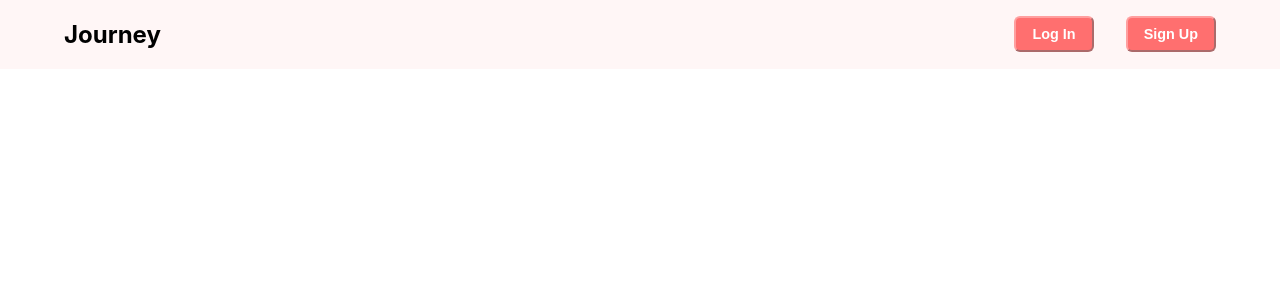
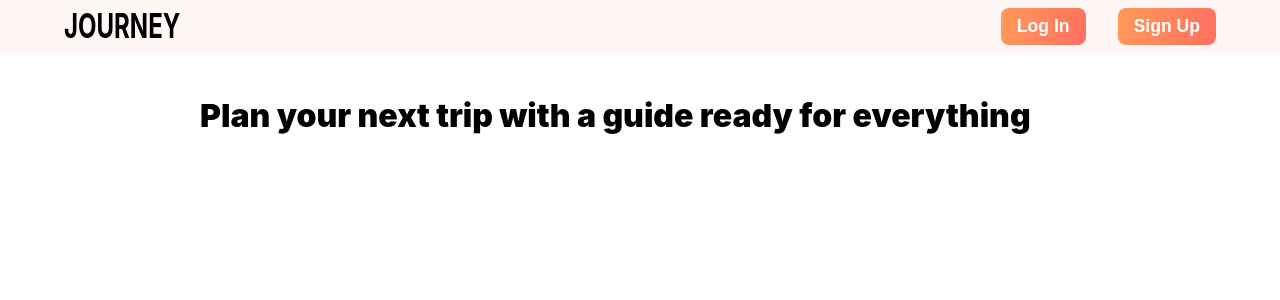
Before and after one commit to amichaeel/journey, a React (Create React App) app in the folder client/: page / in a window 1280 px wide. Shown: the top 300 px of the page. Built offline with nearby package versions, Linux system fonts and the light colour scheme; no server answers.

Commit message:
make top navbar a little prettier

```diff
--- a/client/src/App.css
+++ /dev/null
@@ -1,38 +0,0 @@
-.App {
-  text-align: center;
-}
-
-.App-logo {
-  height: 40vmin;
-  pointer-events: none;
-}
-
-@media (prefers-reduced-motion: no-preference) {
-  .App-logo {
-    animation: App-logo-spin infinite 20s linear;
-  }
-}
-
-.App-header {
-  background-color: #282c34;
-  min-height: 100vh;
-  display: flex;
-  flex-direction: column;
-  align-items: center;
-  justify-content: center;
-  font-size: calc(10px + 2vmin);
-  color: white;
-}
-
-.App-link {
-  color: #61dafb;
-}
-
-@keyframes App-logo-spin {
-  from {
-    transform: rotate(0deg);
-  }
-  to {
-    transform: rotate(360deg);
-  }
-}
--- a/client/src/components/NavButton/NavButton.css
+++ b/client/src/components/NavButton/NavButton.css
@@ -1,10 +1,30 @@
-.navbutton{
-  font-size: 0.9rem;
+:root {
+  --col-shadow: #00000045;
+}
+
+.navbutton {
+  font-size: 1.1rem;
   font-weight: bold;
-  background-color: #FF6F6F;
-  border-color: #FF9F9F;
-  color: #FFFFFF;
-  border-radius: 6px;
+  background: linear-gradient(
+    105deg,
+    rgba(255, 154, 89, 1) 0%,
+    rgba(255, 111, 96, 1) 100%
+  );
+  border: none;
+  box-shadow: none;
+  color: #ffffff;
+  border-radius: 8px;
   padding: 8px 16px;
   margin-left: 2rem;
+
+  transition-duration: 250ms;
 }
+
+.navbutton:hover {
+  background-color: rgb(255, 111, 96);
+  box-shadow: 3px 3px 3px 1px var(--col-shadow);
+}
+
+.navbutton:active {
+  box-shadow: none;
+}
--- a/client/src/components/TopNavBar/TopNavBar.css
+++ b/client/src/components/TopNavBar/TopNavBar.css
@@ -1,10 +1,10 @@
 :root {
-  --side-margins: 4rem;
+  --side-margins: 5%;
 }
 
 .navbar {
   align-items: center;
-  background-color: #FFF6F6;
+  background-color: #fff6f6;
   display: flex;
   justify-content: space-between;
   width: 100%;
@@ -17,10 +17,16 @@
 }
 
 .navtitle {
+  font-weight: 750;
+  margin: 0;
   margin-left: var(--side-margins);
+  text-transform: uppercase;
+  transform: scaleY(1.4);
 }
 
 .navmenu {
+  padding: 0;
+  margin: 8px;
   display: flex;
   flex-direction: row;
   justify-content: flex-end;
--- a/client/src/components/TopNavBar/TopNavBar.js
+++ b/client/src/components/TopNavBar/TopNavBar.js
@@ -1,6 +1,6 @@
-import './TopNavBar.css'
-import LoginButton from '../NavButton/LoginButton';
-import SignupButton from '../NavButton/SignupButton';
+import "./TopNavBar.css";
+import LoginButton from "../NavButton/LoginButton";
+import SignupButton from "../NavButton/SignupButton";
 
 function TopNavBar() {
   return (
--- a/client/src/index.css
+++ b/client/src/index.css
@@ -1,13 +1,22 @@
 body {
   margin: 0;
-  font-family: -apple-system, BlinkMacSystemFont, 'Segoe UI', 'Roboto', 'Oxygen',
-    'Ubuntu', 'Cantarell', 'Fira Sans', 'Droid Sans', 'Helvetica Neue',
+  font-family: -apple-system, BlinkMacSystemFont, "Segoe UI", "Roboto", "Oxygen",
+    "Ubuntu", "Cantarell", "Fira Sans", "Droid Sans", "Helvetica Neue",
     sans-serif;
   -webkit-font-smoothing: antialiased;
   -moz-osx-font-smoothing: grayscale;
 }
 
 code {
-  font-family: source-code-pro, Menlo, Monaco, Consolas, 'Courier New',
+  font-family: source-code-pro, Menlo, Monaco, Consolas, "Courier New",
     monospace;
 }
+
+.container {
+  margin: 6rem auto;
+  max-width: 55rem;
+}
+
+h1 {
+  font-weight: 900;
+}
--- a/client/src/pages/Home/Home.js
+++ b/client/src/pages/Home/Home.js
@@ -1,8 +1,14 @@
+import "./Home.css";
 import TopNavBar from "../../components/TopNavBar/TopNavBar";
 
 function Home() {
   return (
-    <TopNavBar />
+    <div>
+      <TopNavBar />
+      <div class="container">
+        <h1>Plan your next trip with a guide ready for everything</h1>
+      </div>
+    </div>
   );
 }
 
```
Also changed, not shown: client/src/App.js (+3 -4 lines).
